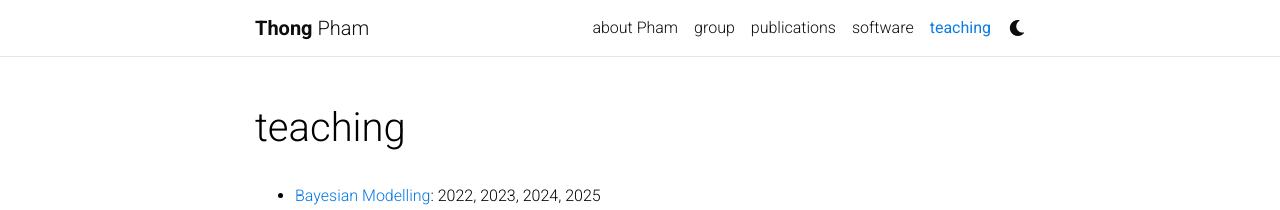
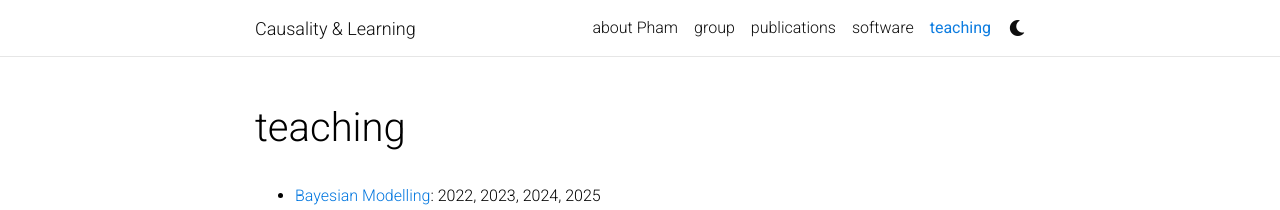
Before and after one commit to Pham-Lab/pham-lab.github.io, a Jekyll site: the page built from _pages/teaching.md, in a window 1280 px wide. Shown: the top 210 px of the page. Built offline with Jekyll 4.4.1, drawn with Linux system fonts in a browser that asks for light colours; comment, search, counter and statistics services are not loaded; a style sheet for code colours, icons or effects is not loaded.

Commit message:
Add files via upload

```diff
--- a/_includes/header.html
+++ b/_includes/header.html
@@ -2,11 +2,11 @@
     <header>
 
       <!-- Nav Bar -->
-      <nav id="navbar" class="navbar navbar-light navbar-expand-sm {% if site.navbar_fixed %}fixed-top{% else %}sticky-top{% endif %}">
+      <nav id="navbar" class="navbar navbar-light navbar-expand-lg {% if site.navbar_fixed %}fixed-top{% else %}sticky-top{% endif %}">
         <div class="container">
           {% if page.title != "about Pham" -%}
-          <a class="navbar-brand title font-weight-lighter" href="{{ site.baseurl | prepend: site.url }}/">
-              {%- if site.title == "blank" -%}<span class="font-weight-bold">{{ site.first_name }}</span> {{ site.middle_name }}  {{ site.last_name }}{%- else -%}{{ site.title }}{%- endif -%}
+          <a class="navbar-brand title font-weight-lighter" style="font-size: clamp(0.875rem, 4vw, 1.125rem);" href="{{ site.baseurl | prepend: site.url }}/">
+              Causality &amp; Learning
           </a>
           {%- elsif site.enable_navbar_social -%}
           <!-- Social Icons -->
```
